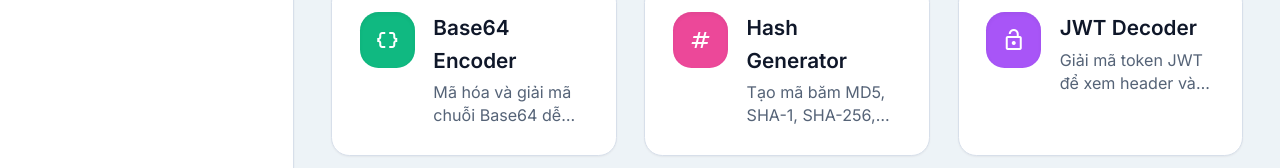
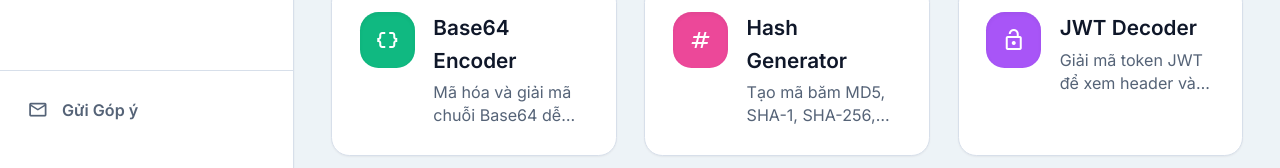
Before and after one commit to DamMinhChien/DevTools, a React (Vite) app: page / in a window 1280 px wide. Shown: the part 632-800 px from the top of the page. Built offline with nearby package versions, Linux system fonts and the light colour scheme.

Commit message:
Thêm nút Gửi Góp ý qua Email ở Sidebar

```diff
--- a/src/App.tsx
+++ b/src/App.tsx
@@ -256,6 +256,32 @@ function App() {
               </div>
             </div>
           </nav>
+
+          {/* Feedback / Contact */}
+          <div className="p-4 border-t border-border mt-auto shrink-0">
+            <a
+              href="mailto:damminhchien220204@gmail.com?subject=[DevTools] Góp ý tính năng / Báo lỗi&body=Xin chào Admin,%0A%0ATôi muốn báo lỗi hoặc góp ý về tính năng...%0A%0A[Vui lòng nhập mô tả chi tiết tại đây]"
+              className={`w-full flex items-center px-2 py-2 text-sm font-medium rounded-lg transition-colors group text-muted-foreground hover:bg-primary/10 hover:text-primary ${isSidebarOpen ? "justify-start gap-3" : "justify-center"}`}
+              title="Gửi Email Góp ý"
+              target="_blank"
+              rel="noopener noreferrer"
+            >
+              <span className="material-symbols-outlined shrink-0 text-lg">mail</span>
+              <AnimatePresence>
+                {isSidebarOpen && (
+                  <motion.span
+                    initial={{ opacity: 0, width: 0 }}
+                    animate={{ opacity: 1, width: "auto" }}
+                    exit={{ opacity: 0, width: 0 }}
+                    transition={{ duration: 0.2 }}
+                    className="truncate font-semibold"
+                  >
+                    Gửi Góp ý
+                  </motion.span>
+                )}
+              </AnimatePresence>
+            </a>
+          </div>
         </motion.aside>
 
         {/* Main Content Shell */}
```
